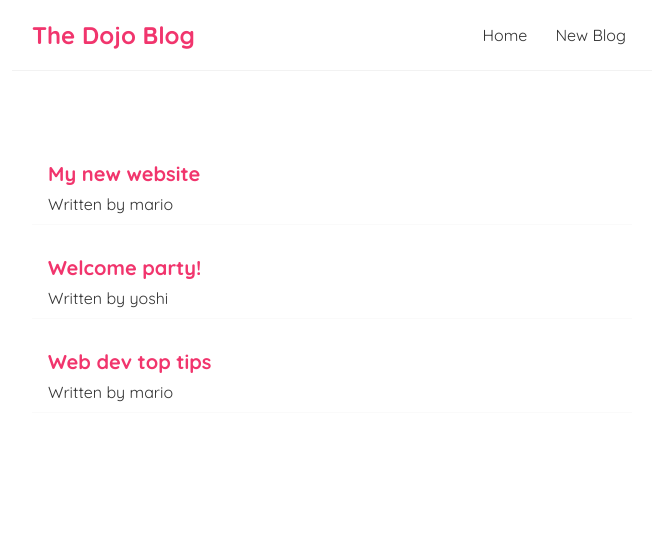
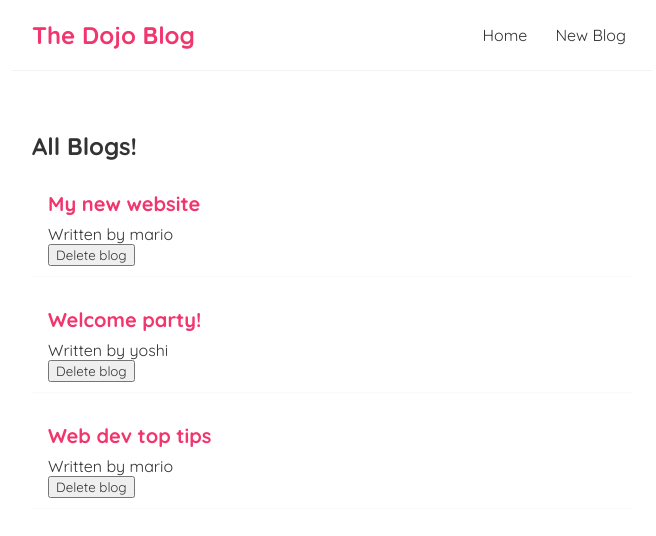
Before and after one commit to joj652/netninjafullcourse, a React (Create React App) app: page / in a window 1280 px wide. Shown: the top 536 px of the page, without its empty margins (308-964 px from the left). Built offline with nearby package versions, Linux system fonts and the light colour scheme.

Commit message:
lesson 14

```diff
--- /dev/null
+++ b/src/BlogList.js
@@ -0,0 +1,21 @@
+import React from 'react'
+
+const BlogList = ({blogs, title, handleDelete}) => {
+
+
+
+    return (
+        <div className = "blog-list">
+            <h2>{title}</h2>
+            {blogs.map((blog) => (
+                <div className="blog-preview" key = {blog.id}>
+                    <h2>{ blog.title }</h2>
+                    <p>Written by {blog.author}</p>
+                    <button onClick ={() => handleDelete(blog.id)}>Delete blog</button>
+                </div>
+            ))}
+        </div>
+    )
+}
+
+export default BlogList
--- a/src/Home.js
+++ b/src/Home.js
@@ -1,22 +1,30 @@
 import React from 'react'
-import { useState } from 'react'
+import { useState, useEffect } from 'react'
+import BlogList from './BlogList';
 
 const Home = () => {
     const [blogs, setBlogs] = useState([
-        {title : 'My new website', body: 'lorem ipsum...', author: 'mario', id: 1},
-        {title: "Welcome party!", body: 'lorem ipsum...', author: 'yoshi', id: 2},
-        {title: 'Web dev top tips', body: 'lorem ipsum ...', author: 'mario', id: 3 }
+        { title: 'My new website', body: 'lorem ipsum...', author: 'mario', id: 1 },
+        { title: "Welcome party!", body: 'lorem ipsum...', author: 'yoshi', id: 2 },
+        { title: 'Web dev top tips', body: 'lorem ipsum ...', author: 'mario', id: 3 }
 
     ]);
 
+    const handleDelete = (id) =>{
+        const newBlogs = blogs.filter(blog => blog.id !== id);
+        setBlogs(newBlogs);
+    }
+
+    useEffect(()=> {
+        console.log('use effect ran');
+        console.log(blogs)
+    })
+
     return (
         <div className="home">
-            {blogs.map((blog) => (
-                <div className="blog-preview" key = {blog.id}>
-                    <h2>{ blog.title }</h2>
-                    <p>Written by {blog.author}</p>
-                </div>
-            ))}
+            <BlogList blogs={blogs} title="All Blogs!" handleDelete = {handleDelete} />
+            {/* <BlogList blogs={blogs.filter((blog) => blog.author === 'mario')} title="Mario's blogs!" handleDelete = {handleDelete} /> */}
+
         </div>
     )
 }
```
Also changed, not shown: 1 other file (tests, documents, lock files or other folders).
